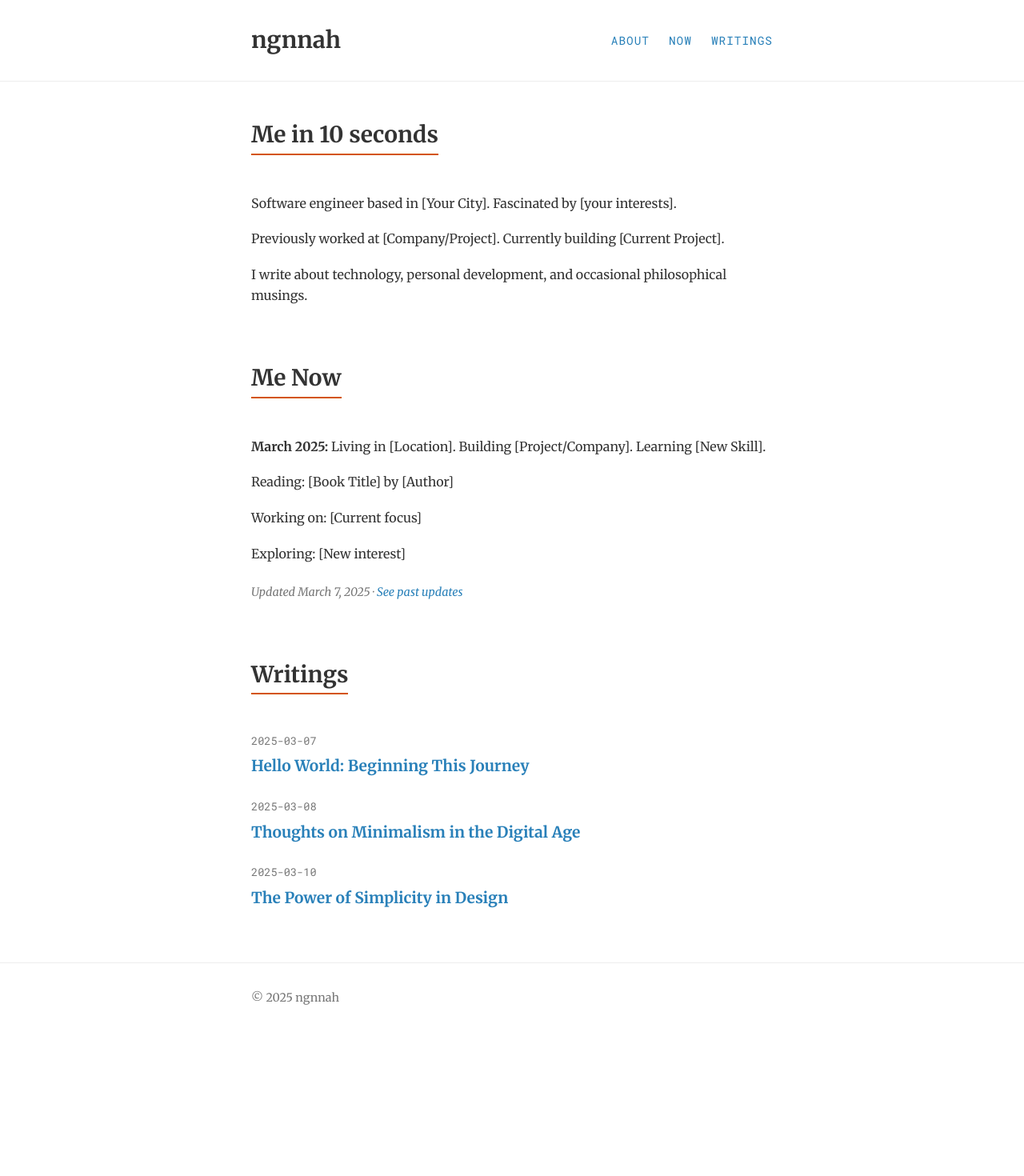
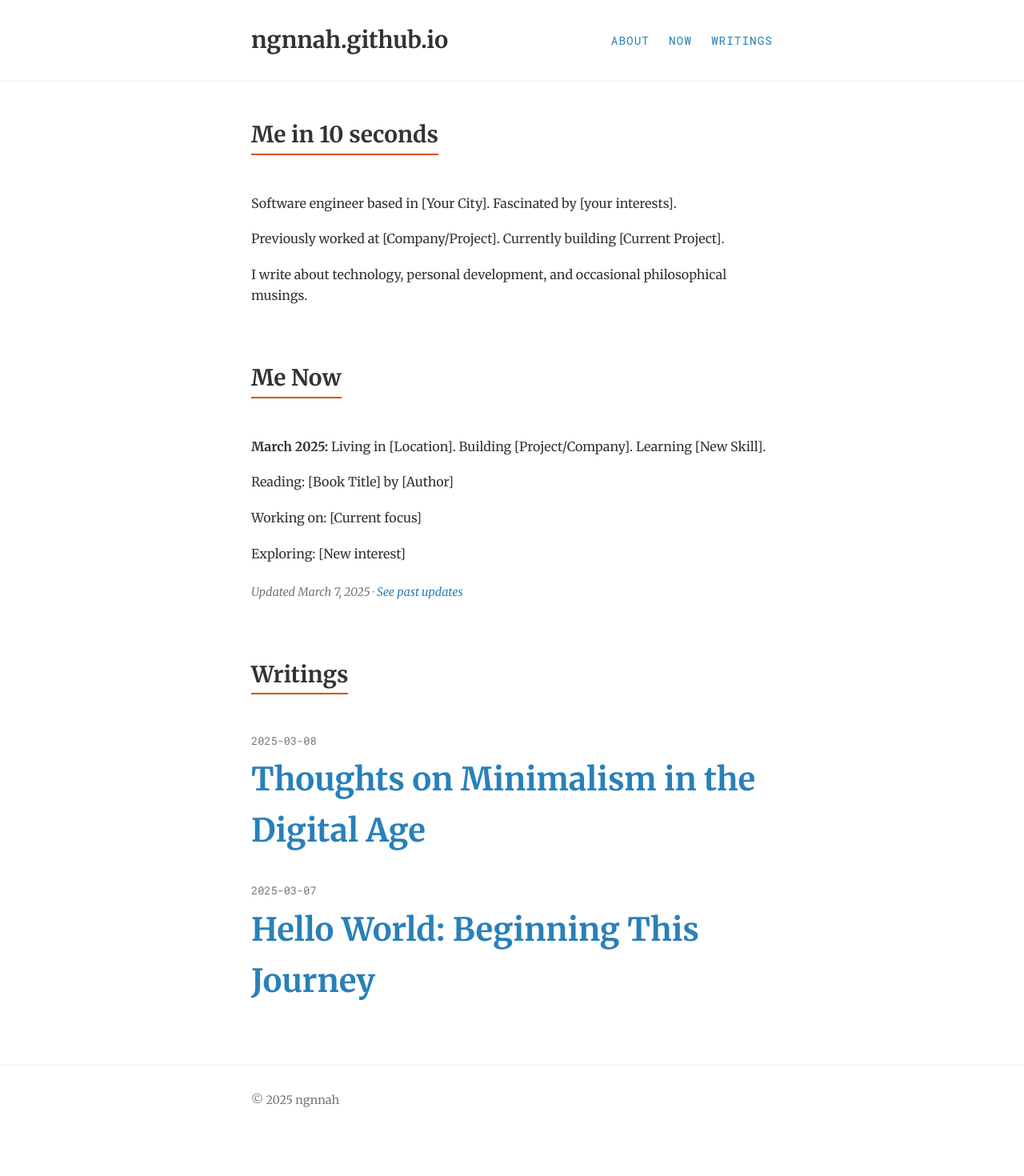
Before and after one commit to ngnnah/ngnnah.github.io, a Jekyll site: the page built from index.html, in a window 1280 px wide. Shown: the whole page at 80% size. Built offline with Jekyll 4.4.1, drawn with Linux system fonts in a browser that asks for light colours; before the commit the page ends 1342 px from its top, so only the background shows below that.

Commit message:
first post

```diff
--- a/_layouts/default.html
+++ b/_layouts/default.html
@@ -0,0 +1,36 @@
+<!DOCTYPE html>
+<html lang="en">
+<head>
+    <meta charset="UTF-8">
+    <meta name="viewport" content="width=device-width, initial-scale=1.0">
+    <title>{% if page.title %}{{ page.title }} | {% endif %}{{ site.title }}</title>
+    <link rel="stylesheet" href="{{ '/css/style.css' | relative_url }}">
+    <link rel="preconnect" href="https://fonts.googleapis.com">
+    <link rel="preconnect" href="https://fonts.gstatic.com" crossorigin>
+    <link href="https://fonts.googleapis.com/css2?family=Merriweather:ital,wght@0,300;0,400;0,700;1,300;1,400&family=Roboto+Mono:wght@300;400&display=swap" rel="stylesheet">
+</head>
+<body>
+    <header>
+        <div class="container">
+            <h1><a href="{{ '/' | relative_url }}">{{ site.title }}</a></h1>
+            <nav>
+                <ul>
+                    <li><a href="{{ '/#me' | relative_url }}">About</a></li>
+                    <li><a href="{{ '/#now' | relative_url }}">Now</a></li>
+                    <li><a href="{{ '/#writings' | relative_url }}">Writings</a></li>
+                </ul>
+            </nav>
+        </div>
+    </header>
+
+    {{ content }}
+
+    <footer>
+        <div class="container">
+            <p>&copy; {{ site.time | date: '%Y' }} {{ site.title }}</p>
+        </div>
+    </footer>
+
+    <script src="{{ '/js/main.js' | relative_url }}"></script>
+</body>
+</html>
--- a/css/style.css
+++ b/css/style.css
@@ -161,6 +161,39 @@
     font-size: 0.9rem;
 }
 
+/* Post styles */
+.post-header {
+    margin-bottom: 3rem;
+}
+
+.post-title {
+    font-size: 2.5rem;
+    margin-bottom: 0.5rem;
+}
+
+.post-content {
+    font-size: 1.1rem;
+    line-height: 1.8;
+}
+
+.post-content p {
+    margin-bottom: 1.5rem;
+}
+
+.post-content h2 {
+    margin-top: 2.5rem;
+}
+
+.post-content h3 {
+    margin-top: 2rem;
+}
+
+.back-to-home {
+    display: inline-block;
+    margin-top: 3rem;
+    font-family: 'Roboto Mono', monospace;
+}
+
 /* Responsive */
 @media (max-width: 768px) {
     header .container {
--- a/index.html
+++ b/index.html
@@ -1,27 +1,6 @@
-<!DOCTYPE html>
-<html lang="en">
-<head>
-    <meta charset="UTF-8">
-    <meta name="viewport" content="width=device-width, initial-scale=1.0">
-    <title>ngnnah • Personal Blog</title>
-    <link rel="stylesheet" href="css/style.css">
-    <link rel="preconnect" href="https://fonts.googleapis.com">
-    <link rel="preconnect" href="https://fonts.gstatic.com" crossorigin>
-    <link href="https://fonts.googleapis.com/css2?family=Merriweather:ital,wght@0,300;0,400;0,700;1,300;1,400&family=Roboto+Mono:wght@300;400&display=swap" rel="stylesheet">
-</head>
-<body>
-    <header>
-        <div class="container">
-            <h1><a href="/">ngnnah</a></h1>
-            <nav>
-                <ul>
-                    <li><a href="#me">About</a></li>
-                    <li><a href="#now">Now</a></li>
-                    <li><a href="#writings">Writings</a></li>
-                </ul>
-            </nav>
-        </div>
-    </header>
+---
+layout: default
+---
 
 <main class="container">
     <section id="me" class="section">
@@ -40,7 +19,7 @@
             <p>Reading: [Book Title] by [Author]</p>
             <p>Working on: [Current focus]</p>
             <p>Exploring: [New interest]</p>
-                <p class="meta">Updated March 7, 2025 · <a href="#now-archive">See past updates</a></p>
+            <p class="meta">Updated March 7, 2025 · <a href="/now-archive">See past updates</a></p>
         </div>
     </section>
 
@@ -48,29 +27,13 @@
         <h2>Writings</h2>
         <div class="content">
             <div class="post-list">
+                {% for post in site.posts %}
                 <div class="post-item">
-                        <span class="post-date">2025-03-07</span>
-                        <a href="_posts/2025-03-07-hello-world.html" class="post-title">Hello World: Beginning This Journey</a>
+                    <span class="post-date">{{ post.date | date: "%Y-%m-%d" }}</span>
+                    <a href="{{ post.url | relative_url }}" class="post-title">{{ post.title }}</a>
                 </div>
-                    <div class="post-item">
-                        <span class="post-date">2025-03-08</span>
-                        <a href="_posts/2025-03-08-second-post.html" class="post-title">Thoughts on Minimalism in the Digital Age</a>
-                    </div>
-                    <div class="post-item">
-                        <span class="post-date">2025-03-10</span>
-                        <a href="_posts/2025-03-10-third-post.html" class="post-title">The Power of Simplicity in Design</a>
-                    </div>
+                {% endfor %}
             </div>
         </div>
     </section>
 </main>
-
-    <footer>
-        <div class="container">
-            <p>&copy; 2025 ngnnah</p>
-        </div>
-    </footer>
-
-    <script src="js/main.js"></script>
-</body>
-</html>
```
Also changed, not shown: _layouts/post.html (+18 -0 lines), _now-archive/2025-02.md (added, +28 -0 lines), _posts/2025-03-07-hello-world.md (+15 -112 lines), _posts/2025-03-08-second-post.md (+37 -0 lines), now-archive.md (added, +25 -0 lines), README.md, 1 other file. Lines whose indentation alone changed are shown as unchanged.
